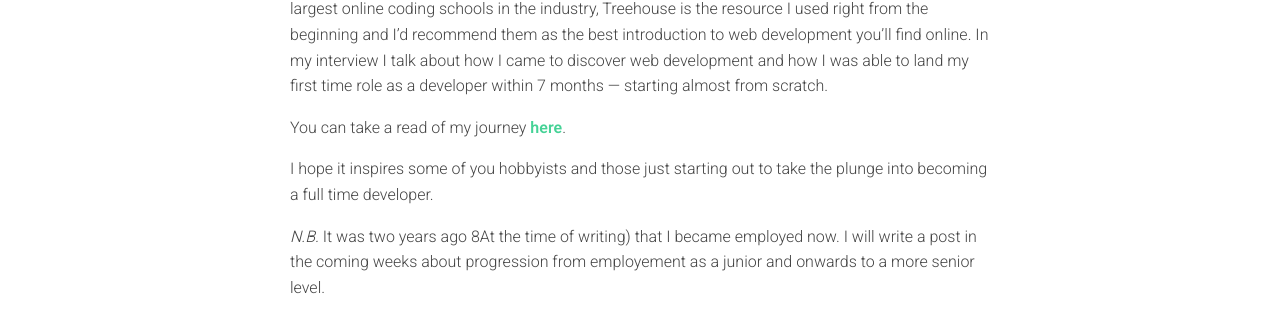
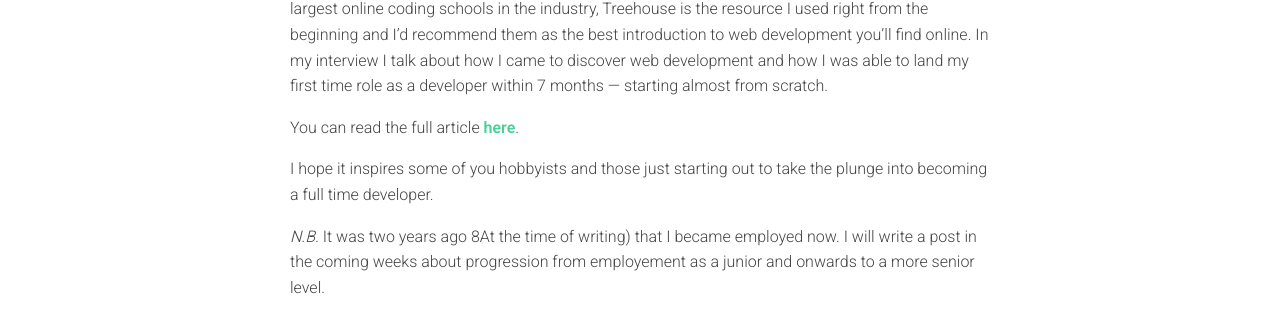
Before and after one commit to rbrtsmith/rbrtsmith.github.io, a Jekyll site: the page built from _posts/2015-08-07-my-journey:-how-i-landed-a-job-as-a-frontend-developer-within-7-months.md, in a window 1280 px wide. Shown: the part 442-752 px from the top of the page. Built offline with Jekyll 4.4.1, drawn with Linux system fonts in a browser that asks for light colours; comment, search, counter and statistics services are not loaded.

Commit message:
Update 2015-08-07-my-journey:-how-i-landed-a-job-as-a-frontend-developer-within-7-months.md

```diff
--- a/_posts/2015-08-07-my-journey:-how-i-landed-a-job-as-a-frontend-developer-within-7-months.md
+++ b/_posts/2015-08-07-my-journey:-how-i-landed-a-job-as-a-frontend-developer-within-7-months.md
@@ -12,7 +12,7 @@ them they're one of the largest online coding schools in the industry, Treehouse
 In my interview I talk about how I came to discover web development and how I was able to land my
 first time role as a developer within 7 months &mdash; starting almost from scratch.
 
-You can take a read of my journey [here](http://blog.teamtreehouse.com/robert-relied-treehouse-became-full-time-front-end-developer).
+You can read the full article [here](http://blog.teamtreehouse.com/robert-relied-treehouse-became-full-time-front-end-developer).
 
 I hope it inspires some of you hobbyists and those just starting out to take the plunge into becoming
 a full time developer.
```
